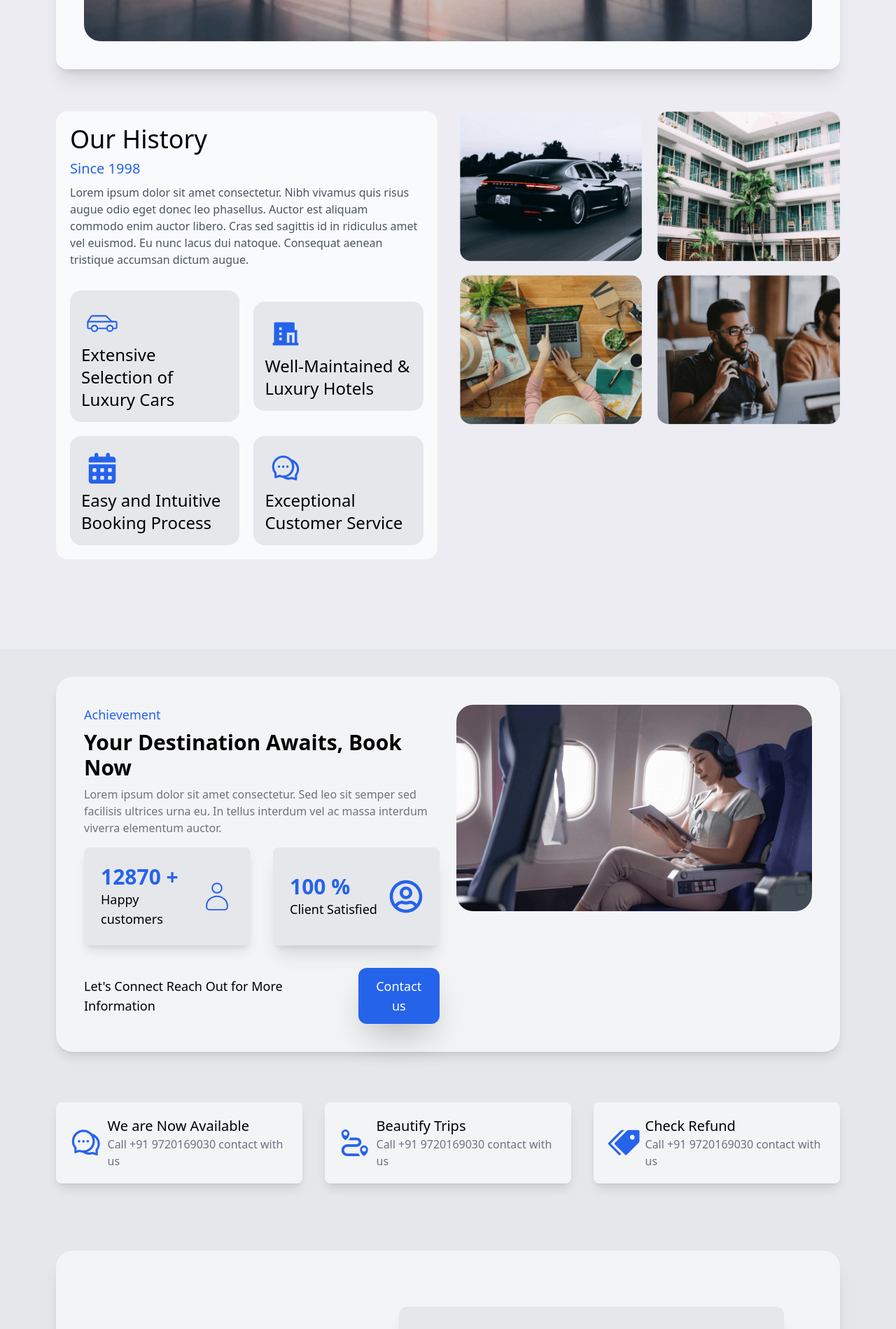
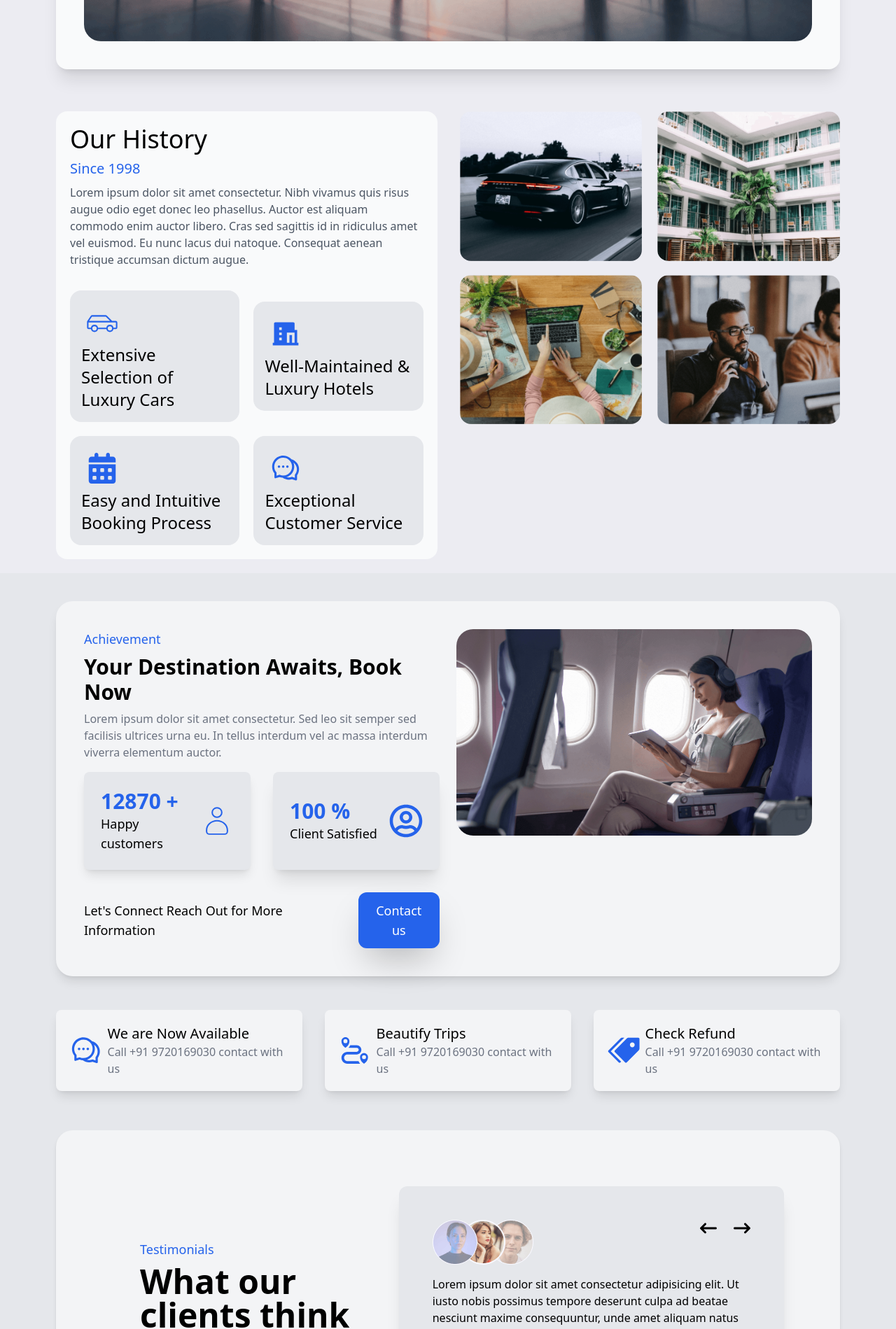
Before and after one commit to TahirSaifi09/Asha_Trip, a React (Create React App) app: page /about in a window 1280 px wide. Shown: the part 940-2839 px from the top of the page at 70% size. Built offline with nearby package versions, Linux system fonts and the light colour scheme.

Commit message:
Changes some code in Home page

```diff
--- a/src/Component/aboutCom/ourHistory.jsx
+++ b/src/Component/aboutCom/ourHistory.jsx
@@ -39,7 +39,7 @@ export default function OurHistory() {
   ]
 
   return (
-    <div className="bg-[#ECECF2] px-20 max-md:px-2 max-lg:px-10 max-xl:px-12 py-5 pb-32 max-xl:pb-20 flex max-xl:flex-wrap w-full gap-8">
+    <div className="bg-[#ECECF2] px-20 max-md:px-2 max-lg:px-10 max-xl:px-12 py-5 flex max-xl:flex-wrap w-full gap-8">
       <div className="bg-gray-50 p-5 max-md:p-3 w-1/2 max-xl:w-full font-medium rounded-2xl">
         <h2 className="text-4xl max-md:text-3xl font-medium ">Our History</h2>
         <h5 className="text-blue-600 text-xl max-md:text-lg font-medium py-2 max-md:py-1">Since 1998</h5>
--- a/src/Component/home_component/Discover.jsx
+++ b/src/Component/home_component/Discover.jsx
@@ -4,7 +4,7 @@ import { RiHotelFill } from "react-icons/ri";
 export default function Descover() {
   return (
     <div>
-      <div className="w-full p-20 max-lg:p-20 bg-gray-200 max-md:px-2 max-lg:px-10 max-xl:px-12">
+      <div className="w-full p-20 max-lg:p-20 bg-gray-200 max-md:px-2 max-sm:py-4 max-lg:px-10 max-xl:px-12">
         <div className="flex justify-between max-xl:flex-wrap ">
           <h1 className="text-3xl max-sm:text-2xl font-bold">
             Popular Global Travel Destinations
@@ -13,8 +13,8 @@ export default function Descover() {
             Show More
           </button>
         </div>
-        <div className="flex flex-between items-center gap-20 py-10 max-lg:flex-wrap">
-          <div className="max-xl:w-1/2 max-md:px-10 max-lg:w-full">
+        <div className="flex flex-between items-center gap-20 max-lg:gap-6 py-10 max-lg:flex-wrap">
+          <div className="max-xl:w-1/2 max-sm:px-2 max-md:px-10 max-lg:w-full">
             <img src="map.png" alt="map" />
           </div>
           <div className="w-8/12 flex flex-wrap max-lg:w-full max-md:w-full ">
--- a/src/Component/home_component/available.jsx
+++ b/src/Component/home_component/available.jsx
@@ -5,7 +5,7 @@ import { BiTrip } from "react-icons/bi";
 export default function Available() {
   return (
 
-      <div className="px-16 pb-24 flex justify-between max-lg:flex-wrap max-md:px-6 max-md:gap-3 max-2xl:gap-8 max-xl:px-10 ">
+      <div className="px-16 py-8 flex justify-between max-lg:flex-wrap max-md:px-6 max-md:gap-3 max-2xl:gap-8 max-xl:px-10 -translate-y-6">
         <div className="flex px-14 gap-2 py-5 shadow-lg rounded-lg bg-gray-100 max-xl:px-2 max-2xl:px-5 max-xl:w-full items-center max-xl:justify-center ">
           <AiOutlineComment className="text-5xl text-blue-600" />
           <div className="">
--- a/src/Component/home_component/clientThink.jsx
+++ b/src/Component/home_component/clientThink.jsx
@@ -2,8 +2,8 @@ import { FaArrowLeftLong } from "react-icons/fa6";
 import { FaArrowRightLong } from "react-icons/fa6";
 export default function ClientThink() {
   return (
-    <div className="w-full px-20 h-full pb-10 bg-gray-200 max-md:px-2 max-xl:px-10 ">
-      <div className="h-full w-full shadow-xl rounded-3xl gap-6 items-center flex p-20 bg-gray-100 max-xl:flex-wrap max-xl:py-8 max-xl:p-4">
+    <div className="w-full px-20 h-full pb-10 max-sm:pb-2 bg-gray-200 max-md:px-2 max-xl:px-10 ">
+      <div className="h-full w-full shadow-md rounded-3xl gap-6 items-center flex p-20 bg-gray-100 max-xl:flex-wrap max-xl:py-8 max-xl:p-4">
         <div className="w-2/4 p-10 max-xl:w-full max-md:p-0 max-xl:p-4">
           <p className="text-blue-600 text-lg">Testimonials</p>
           <h1 className="text-5xl max-sm:text-4xl font-bold py-2">
--- a/src/Pages/about/index.js
+++ b/src/Pages/about/index.js
@@ -14,7 +14,7 @@ export default function AboutPage() {
       <Journey />
       <OurHistory />
       <ContactUs />
-      <div className="px-4 max-xl:px-0 max-2xl:px-4 max-lg:px-0 pt-8">
+      <div className="px-4 max-xl:px-0 max-2xl:px-4 max-lg:px-0">
         <Available />
       </div>
       <ClientThink />
```
